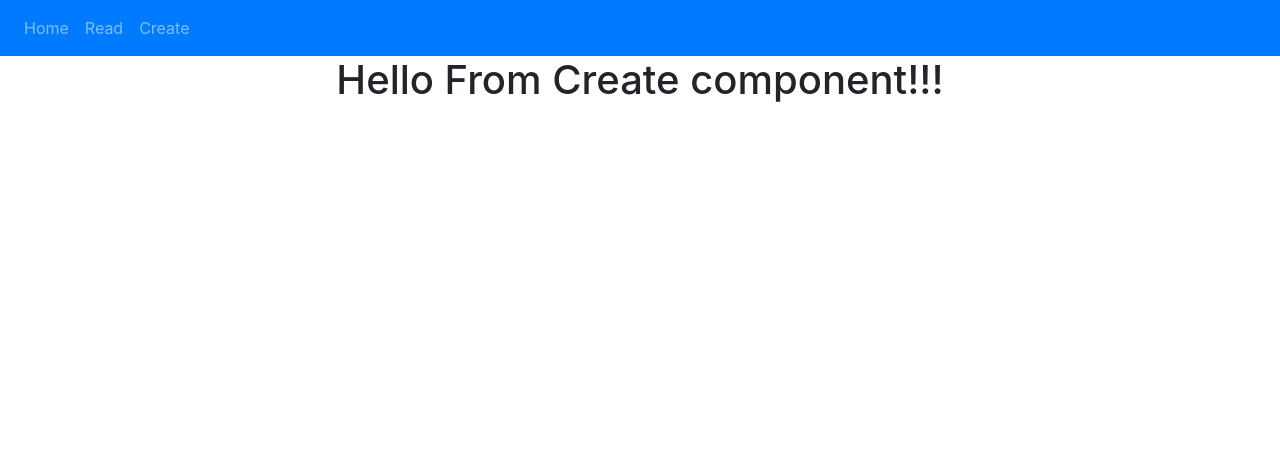
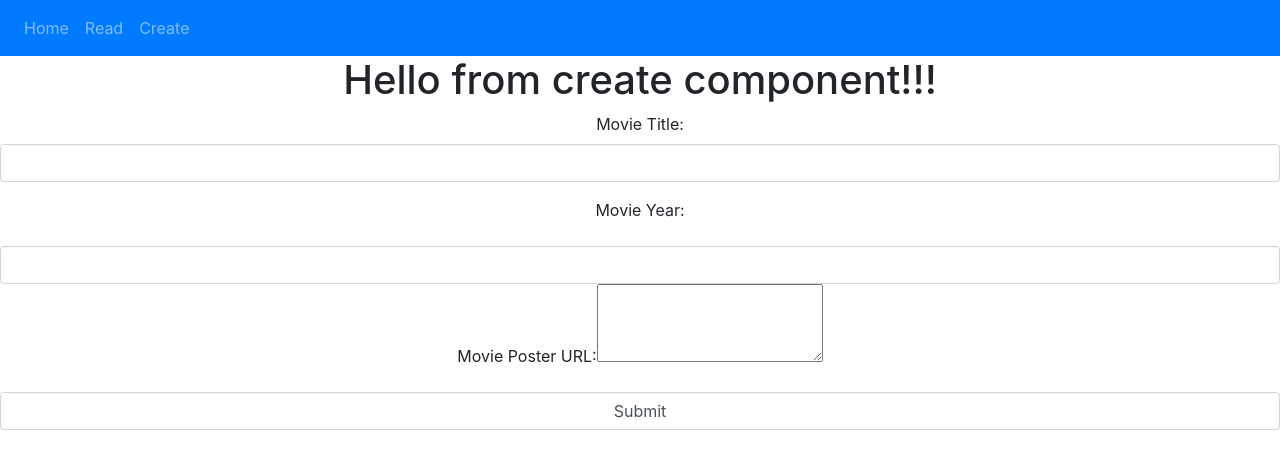
Before and after one commit to lmdlm/shelf, a React (Create React App) app: page /create in a window 1280 px wide. Shown: the top 468 px of the page. Built offline with nearby package versions, Linux system fonts and the light colour scheme.

Commit message:
first commit

```diff
--- a/package.json
+++ b/package.json
@@ -3,6 +3,7 @@
   "version": "0.1.0",
   "private": true,
   "dependencies": {
+    "axios": "^0.19.0",
     "bootstrap": "^4.3.1",
     "react": "^16.9.0",
     "react-bootstrap": "^1.0.0-beta.12",
--- a/src/App.js
+++ b/src/App.js
@@ -4,11 +4,11 @@ import Content from './components/content';
 import Create from './components/create';
 import Read from './components/read';
 import 'bootstrap/dist/css/bootstrap.min.css';
-import Card from 'react-bootstrap/Card';
 import Navbar from 'react-bootstrap/Navbar';
 import Nav from 'react-bootstrap/Nav';
 import { Switch, Route, BrowserRouter } from 'react-router-dom';
 import { memberExpression } from '@babel/types';
+//import Card from 'react-bootstrap/Card';
 
 class App extends React.Component {
 
--- a/src/components/create.js
+++ b/src/components/create.js
@@ -2,13 +2,76 @@ import React from 'react';
 
 class Create extends React.Component {
 
-  render(){
+  constructor(props) {
+    super(props);
+    this.state = {
+      Title: '',
+      Year: '',
+      Poster: ''
+    };
+
+    this.handleChangeMovieTitle = this.handleChangeMovieTitle.bind(this);
+    this.handleChangeMovieYear = this.handleChangeMovieYear.bind(this);
+    this.handleChangeMoviePoster = this.handleChangeMoviePoster.bind(this);
+    this.handleSubmit = this.handleSubmit.bind(this);
+  }
+
+  handleChangeMovieTitle(e) {
+    this.setState({ Title: e.target.value });
+  }
+
+  handleChangeMovieYear(e) {
+    this.setState({ Year: e.target.value });
+  }
+
+  handleChangeMoviePoster(e) {
+    this.setState({ Poster: e.target.value });
+  }
+
+  handleSubmit(e) {
+    alert('Movie Title: ' + this.state.Title + " Year: " + this.state.Year + " Poster: " + this.state.Poster);
+    e.preventDefault();
+  }
+
+  render() {
     return (
       <div>
-      <h1>Hello From Create component!!!</h1>
+        <h1>Hello from create component!!!</h1>
+        <form onSubmit={this.handleSubmit}>
+          <div className='form-group'>
+            <label>
+              Movie Title:
+        </label>
+            <input type="text" className='form-control' value={this.state.Title} onChange={this.handleChangeMovieTitle} />
+          </div>
+
+          <div className='form-group'>
+            <label>
+              Movie Year:
+      </label>
+          </div>
+          <div>
+            <input type="text" className='form-control' value={this.state.Year} onChange={this.handleChangeMovieYear} />
+          </div>
+
+          <div className='form-group'>
+            <label>
+              Movie Poster URL:
+        </label>
+            <textarea
+              rows='3'
+              value={this.state.poster}
+              onChange={this.handleChangeMoviePoster}>
+            </textarea>
+          </div>
+
+          <div>
+            <input type="submit" value="Submit" className='form-control' />
+          </div>
+
+        </form>
       </div>
     );
   }
 }
-
 export default Create;
--- a/src/components/movies.js
+++ b/src/components/movies.js
@@ -7,7 +7,7 @@ class Movies extends React.Component {
     return this.props.myMovies.map((movie)=>{
         //console.log(movie);
 
-        return <MovieItem movie = {movie}></MovieItem>//need to 'return' each item/object from map
+        return <MovieItem key={movie.imdbID} movie = {movie}></MovieItem>//need to 'return' each item/object from map
     });
 
 }
--- a/src/components/read.js
+++ b/src/components/read.js
@@ -1,40 +1,23 @@
 import React from 'react';
 import Movies from './movies';
+import axios from 'axios';
 
 class Read extends React.Component {
 
     state={
-      movies:[
-        {
-        "Title": "Avengers: Infinity War",
-        "Year": "2018",
-        "imdbID": "tt4154756",
-        "Type": "movie",
-        "Poster": "https://m.media-amazon.com/images/M/MV5BMjMxNjY2MDU1OV5BMl5BanBnXkFtZTgwNzY1MTUwNTM@._V1_SX300.jpg"
-        },
-        {
-        "Title": "Captain America: Civil War",
-        "Year": "2016",
-        "imdbID": "tt3498820",
-        "Type": "movie",
-        "Poster": "https://m.media-amazon.com/images/M/MV5BMjQ0MTgyNjAxMV5BMl5BanBnXkFtZTgwNjUzMDkyODE@._V1_SX300.jpg"
-        },
-        {
-        "Title": "Lord of War",
-        "Year": "2005",
-        "imdbID": "tt0399295",
-        "Type": "movie",
-        "Poster": "https://m.media-amazon.com/images/M/MV5BMTYzZWE3MDAtZjZkMi00MzhlLTlhZDUtNmI2Zjg3OWVlZWI0XkEyXkFqcGdeQXVyNDk3NzU2MTQ@._V1_SX300.jpg"
-        },
-        {
-        "Title": "Charlie Wilson's War",
-        "Year": "2007",
-        "imdbID": "tt0472062",
-        "Type": "movie",
-        "Poster": "https://m.media-amazon.com/images/M/MV5BMTgwMDgwMDc4MF5BMl5BanBnXkFtZTYwOTU3MDM4._V1_SX300.jpg"
-        }
-        ]
+      movies:[  ]
     };
+
+    componentDidMount() {
+      axios.get('https://jsonblob.com/api/jsonblob/090d3cd5-e03d-11e9-a2ce-89c479f14772')
+      .then((response)=>{
+        this.setState({movies:response.data.Search})
+      })
+      .catch((error)=>{
+        console.log(error);
+      });
+    }
+
   render(){
     return (
       <div>
```
Also changed, not shown: 1 other file (tests, documents, lock files or other folders).
